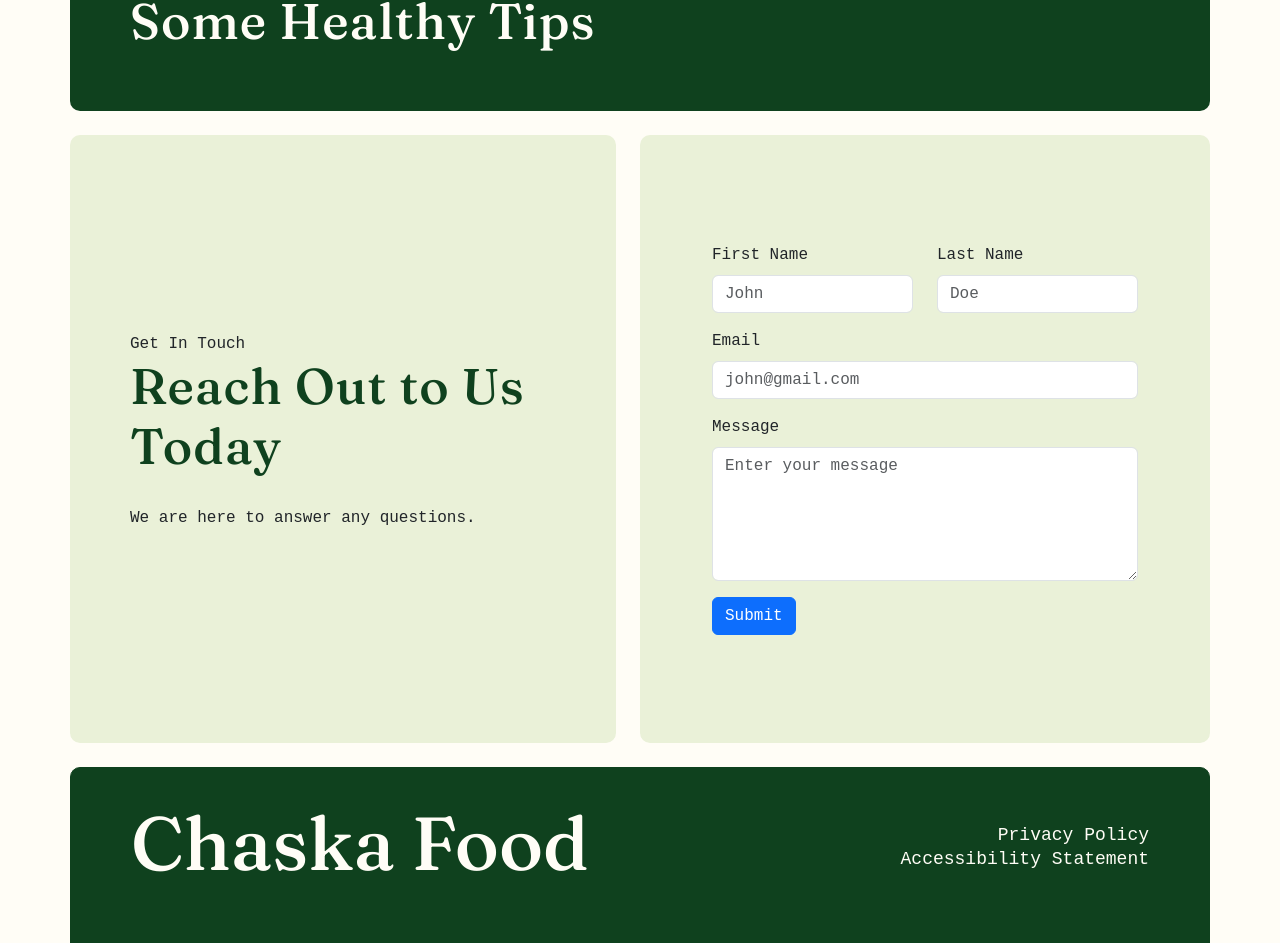
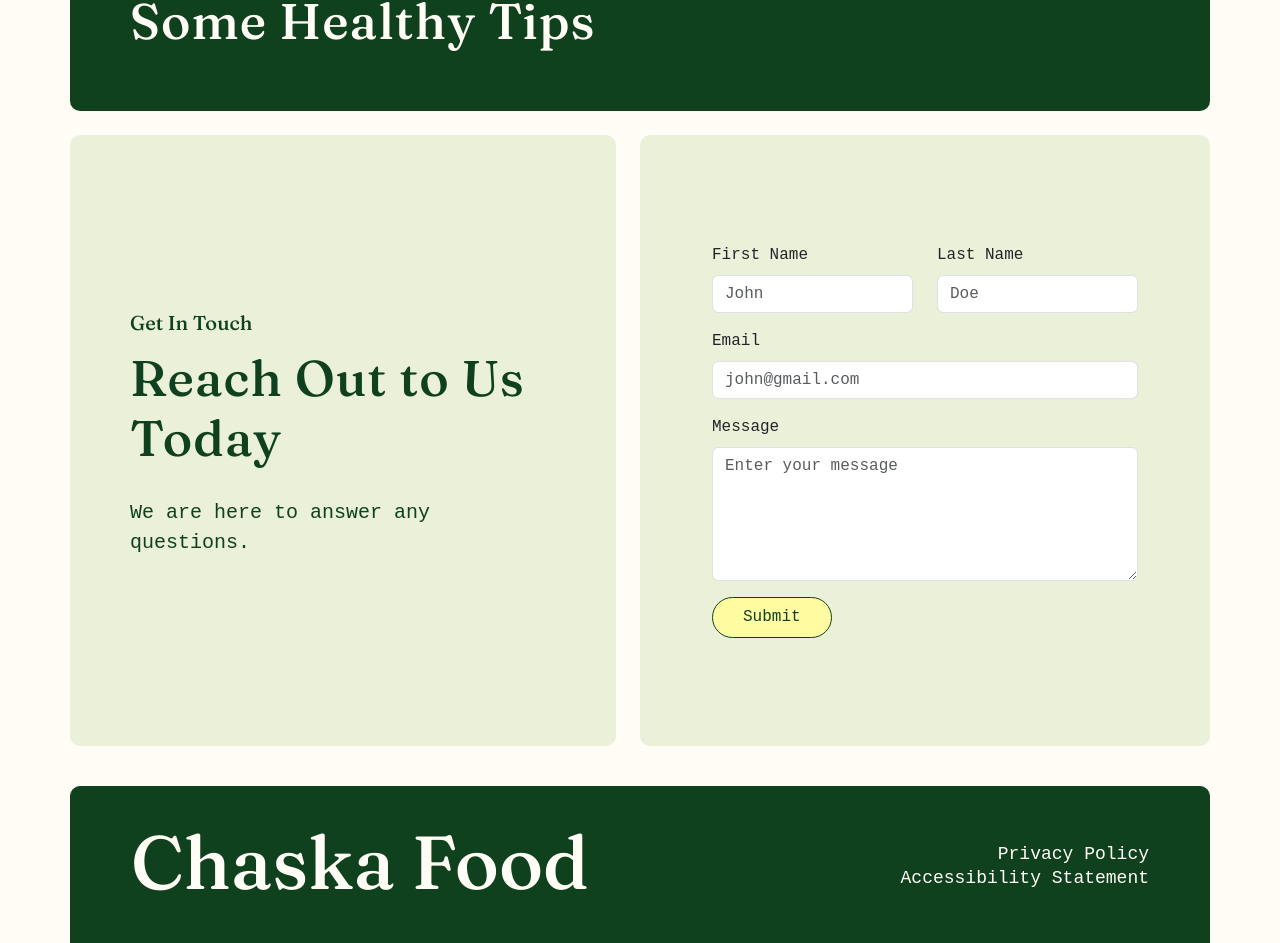
Before and after one commit to nikhil7476/chaskafood, a Next.js app: page / in a window 1280 px wide. Shown: the part 2008-2951 px from the top of the page. Built offline with nearby package versions, Linux system fonts and the light colour scheme; a web font is replaced by a local one.

Commit message:
modified:   src/components/ContactForm.js 	modified:   src/pages/index.js 	modified:   src/styles/globals.css

```diff
--- a/src/components/ContactForm.js
+++ b/src/components/ContactForm.js
@@ -88,7 +88,7 @@ function ContactForm() {
           />
         </Form.Group>
 
-        <Button variant="primary" type="submit">
+        <Button variant="primary" type="submit" className="subBtn">
           Submit
         </Button>
       </Form>
--- a/src/pages/index.js
+++ b/src/pages/index.js
@@ -98,14 +98,14 @@ function Home() {
       <section id="contact">
         <Container className="contact-container mb-4 mx-auto">
           <Row className="align-items-stretch">
-            <Col xl={6} lg={6} md={6} sm={12} xs={12} className="p-0">
+            <Col xl={6} lg={6} md={6} sm={12} xs={12} className="p-0 mb-3">
               <div className="contact-details h-100 d-flex flex-column justify-content-center me-4">
                 <span>Get In Touch</span>
                 <h2>Reach Out to Us Today</h2>
                 <p>We are here to answer any questions.</p>
               </div>
             </Col>
-            <Col xl={6} lg={6} md={6} sm={12} xs={12} className="p-0">
+            <Col xl={6} lg={6} md={6} sm={12} xs={12} className="p-0 mb-3">
               <div className="contact-form h-100 d-flex flex-column justify-content-center">
                 <ContactForm />
               </div>
--- a/src/styles/globals.css
+++ b/src/styles/globals.css
@@ -264,3 +264,38 @@ a {
   letter-spacing: 1px;
   margin-bottom: 30px;
 }
+
+.contact-container .contact-details span {
+  font-family: "Fraunces", serif;
+  font-size: 20px;
+  font-weight: 500;
+  line-height: 1.5em;
+  color: #0f411e;
+  display: block;
+  margin-bottom: 10px;
+}
+
+.contact-container .contact-details p {
+  font-size: 20px;
+  font-weight: 400;
+  line-height: 1.5em;
+  color: #0f411e;
+}
+
+.contact-container .contact-form .subBtn {
+  background-color: #fffba1;
+  color: #0f411e;
+  font-size: 16px;
+  font-weight: 500;
+  line-height: 1.2em;
+  border: 1px solid #0f411e;
+  border-radius: 25px;
+  padding: 10px 30px;
+  text-decoration: none;
+  display: inline-block;
+}
+
+.contact-container .contact-form .subBtn:hover {
+  background-color: #0f411e;
+  color: #fffdf6;
+}
```
